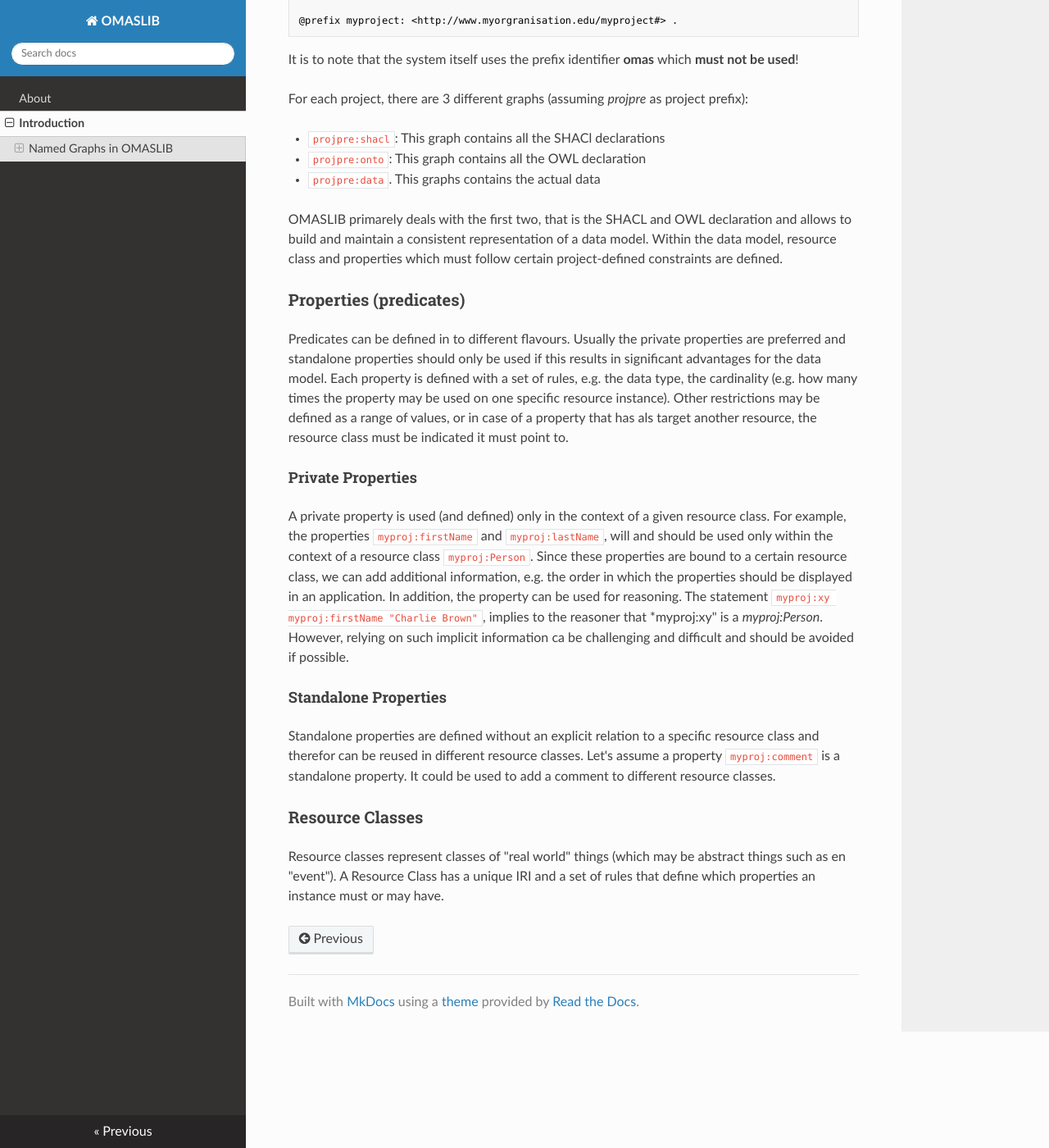
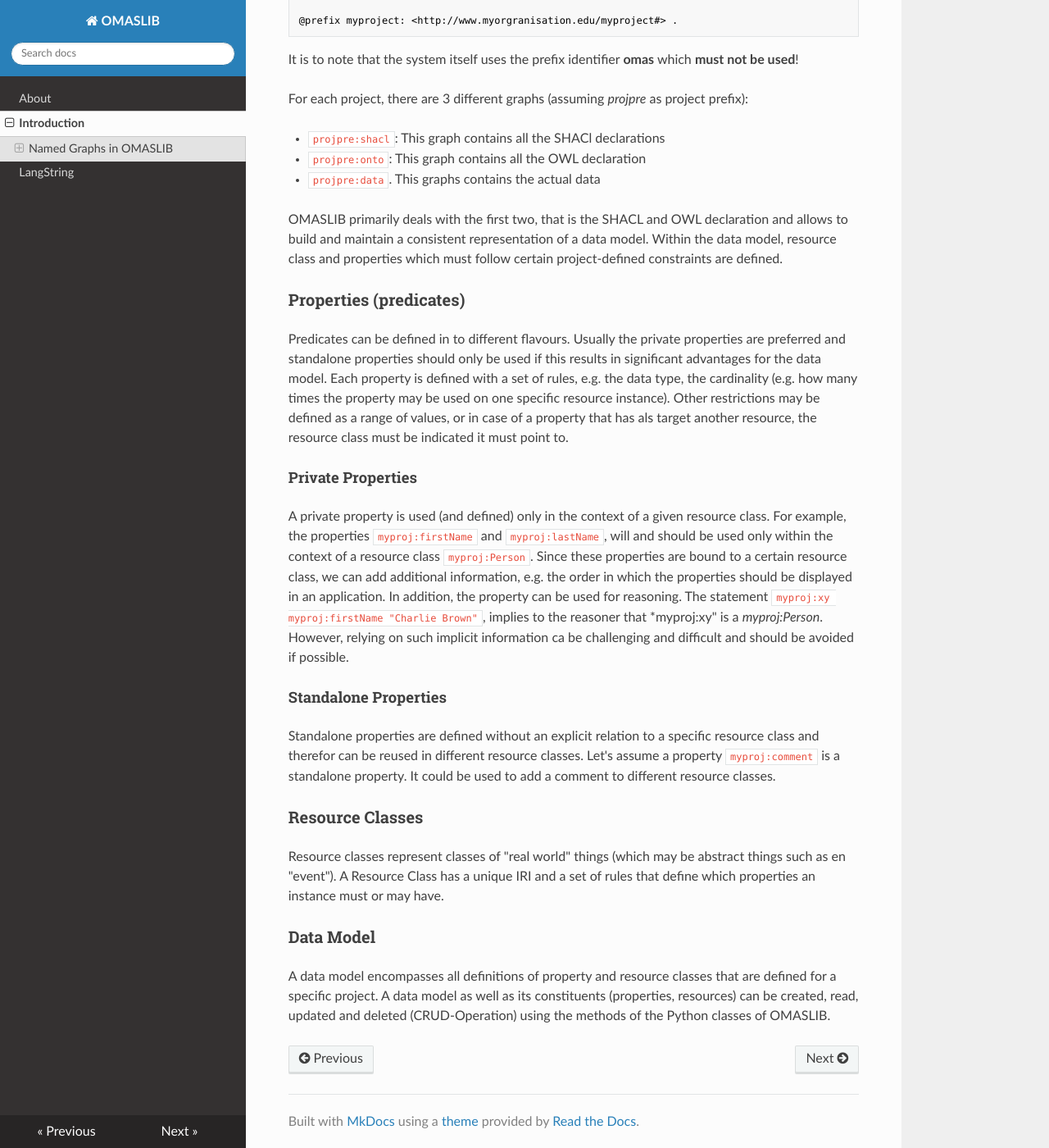
Before and after one commit to OMAS-IIIF/oldaplib, an MkDocs documentation site: the page built from omaslib/docs/introduction.md, in a window 1280 px wide and 1400 px high, scrolled down 995 px. Shown: the whole window at 82% size. Built offline with MkDocs 1.6.1, drawn with Linux system fonts in a browser that asks for light colours; nearby versions of some CDN libraries.

Commit message:
Further documentation

```diff
--- a/mkdocs.yml
+++ b/mkdocs.yml
@@ -4,4 +4,16 @@ docs_dir: omaslib/docs
 nav:
   - About: index.md
   - Introduction: introduction.md
+  - LangString: langstring.md
+
 theme: readthedocs
+
+plugins:
+  - search
+  - mkdocstrings:
+      default_handler: python
+      handlers:
+        python:
+          paths: [src]
+          options:
+            docstring_style: sphinx
--- a/omaslib/docs/introduction.md
+++ b/omaslib/docs/introduction.md
@@ -42,7 +42,7 @@ For each project, there are 3 different graphs (assuming *projpre* as project pr
 * `projpre:onto`: This graph contains all the OWL declaration
 * `projpre:data`. This graphs contains the actual data
 
-OMASLIB primarely deals with the first two, that is the SHACL and OWL declaration and allows to build and maintain a
+OMASLIB primarily deals with the first two, that is the SHACL and OWL declaration and allows to build and maintain a
 consistent representation of a data model. Within the data model, resource class and properties which must follow
 certain project-defined constraints are defined.
 
@@ -70,3 +70,8 @@ used to add a comment to different resource classes.
 ### Resource Classes
 Resource classes represent classes of "real world" things (which may be abstract things such as en "event"). A
 Resource Class has a unique IRI and a set of rules that define which properties an instance must or may have.
+
+### Data Model
+A data model encompasses all definitions of property and resource classes that are defined for a specific project.
+A data model as well as its constituents (properties, resources) can be created, read, updated and deleted
+(CRUD-Operation) using the methods of the Python classes of OMASLIB.
--- a/pyproject.toml
+++ b/pyproject.toml
@@ -28,6 +28,10 @@ xmlschema = "^3.0.1"
 isodate = "^0.6.1"
 bcrypt = "^4.1.2"
 mkdocs = "^1.5.3"
+setuptools = "^69.0.3"
+lazydocs = "^0.4.8"
+mkdocstrings = "^0.24.0"
+mkdocstrings-python = "^1.8.0"
 
 
 [build-system]
```
Also changed, not shown: omaslib/docs/langstring.md (added, +1 -0 lines).
